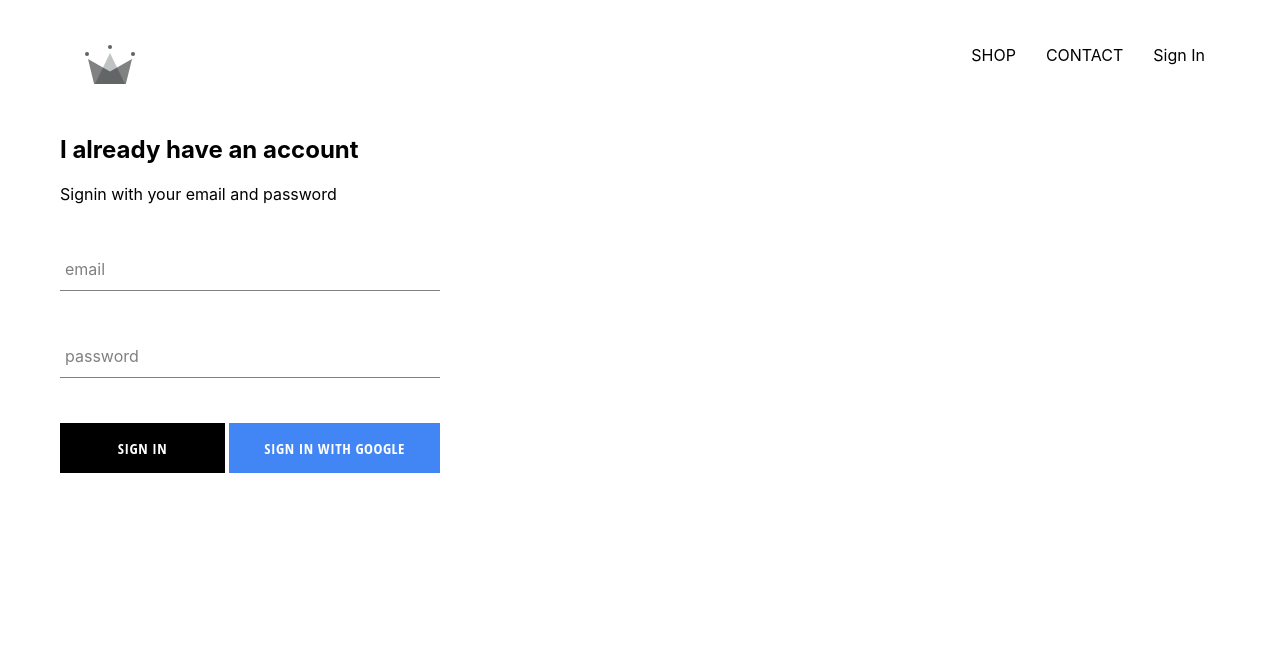
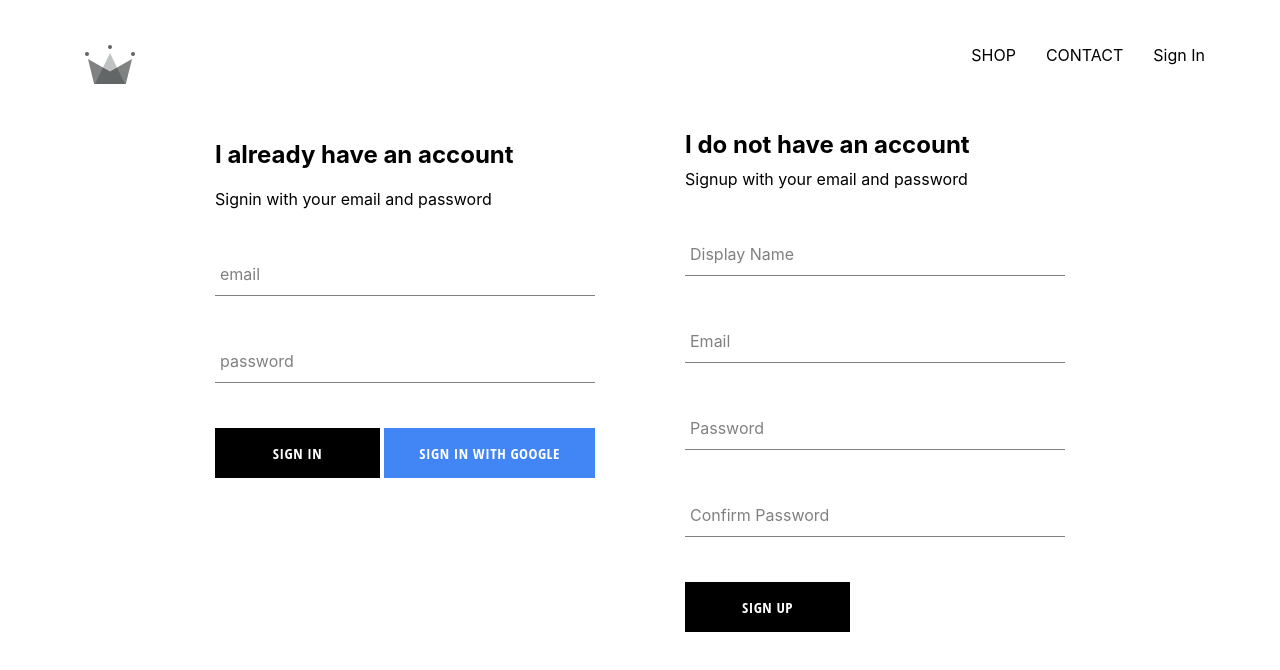
Before and after one commit to jefsamo/e-commerce, a React (Create React App) app: page /signin in a window 1280 px wide. Shown: the top 670 px of the page. Built offline with nearby package versions, Linux system fonts and the light colour scheme; no server answers.

Commit message:
Added signup component

```diff
--- a/src/App.js
+++ b/src/App.js
@@ -6,7 +6,7 @@ import ShopPage from "./pages/shop/shop";
 import SigninAndSignupPage from "../src/pages/signin-and-signup/signin-and-signup";
 import Header from "../src/components/header/header";
 
-import { auth } from "./firebase/firebase.utils";
+import { auth, createUserProfileDocument } from "./firebase/firebase.utils";
 
 class App extends Component {
   state = {
@@ -16,8 +16,23 @@ class App extends Component {
   unsubscribeFromAuth = null;
 
   componentDidMount() {
-    auth.onAuthStateChanged((user) => {
-      this.setState({ currentUser: user });
+    this.unsubscribeFromAuth = auth.onAuthStateChanged(async (userAuth) => {
+      if (userAuth) {
+        const userRef = await createUserProfileDocument(userAuth);
+        userRef.onSnapshot((snapShot) => {
+          this.setState(
+            {
+              id: snapShot.id,
+              ...snapShot.data(),
+            },
+            () => {
+              console.log(this.state);
+            }
+          );
+        });
+      } else {
+        this.setState({ currentUser: userAuth });
+      }
       // console.log(user);
     });
   }
--- /dev/null
+++ b/src/components/signup/signup.jsx
@@ -0,0 +1,92 @@
+import React, { Component } from "react";
+import FormInput from "../../components/form-input/form-input";
+
+import CustomButton from "../custom-button/custom-button";
+
+import { auth, createUserProfileDocument } from "../../firebase/firebase.utils";
+import "./signup.scss";
+
+class SignUp extends Component {
+  state = {
+    displayName: "",
+    email: "",
+    password: "",
+    passwordConfirm: "",
+  };
+
+  handleSubmit = async (event) => {
+    event.preventDefault();
+    const { displayName, email, password, passwordConfirm } = this.state;
+
+    if (password !== passwordConfirm) {
+      alert("Password don't match");
+      return;
+    }
+    try {
+      const { user } = await auth.createUserWithEmailAndPassword(
+        email,
+        password
+      );
+      await createUserProfileDocument(user, { displayName });
+      this.setState({
+        displayName: "",
+        email: "",
+        password: "",
+        passwordConfirm: "",
+      });
+    } catch (error) {
+      console.error("error");
+    }
+  };
+
+  handleChange = (e) => {
+    const { name, value } = e.target;
+    this.setState({ [name]: value });
+  };
+  render() {
+    const { displayName, email, password, passwordConfirm } = this.state;
+    return (
+      <div className="sign-up">
+        <h2 className="title">I do not have an account</h2>
+        <span>Signup with your email and password</span>
+        <form onSubmit={this.handleSubmit} className="sign-up-form">
+          <FormInput
+            type="text"
+            name="displayName"
+            value={displayName}
+            onChange={this.handleChange}
+            label="Display Name"
+            required
+          ></FormInput>
+          <FormInput
+            type="email"
+            name="email"
+            value={email}
+            onChange={this.handleChange}
+            label="Email"
+            required
+          ></FormInput>
+          <FormInput
+            type="password"
+            name="password"
+            value={password}
+            onChange={this.handleChange}
+            label="Password"
+            required
+          ></FormInput>
+          <FormInput
+            type="password"
+            name="passwordConfirm"
+            value={passwordConfirm}
+            onChange={this.handleChange}
+            label="Confirm Password"
+            required
+          ></FormInput>
+          <CustomButton type="submit">Sign Up</CustomButton>
+        </form>
+      </div>
+    );
+  }
+}
+
+export default SignUp;
--- /dev/null
+++ b/src/components/signup/signup.scss
@@ -0,0 +1,9 @@
+.sign-up {
+  display: flex;
+  flex-direction: column;
+  width: 380px;
+
+  .title {
+    margin: 10px 0;
+  }
+}
--- a/src/firebase/firebase.utils.js
+++ b/src/firebase/firebase.utils.js
@@ -13,6 +13,30 @@ const config = {
   measurementId: "G-JTMLL3P49F",
 };
 
+export const createUserProfileDocument = async (userAuth, additionalData) => {
+  if (!userAuth) return;
+  const userRef = firestore.doc(`users/${userAuth.uid}`);
+  const snapShot = await userRef.get();
+
+  if (!snapShot.exists) {
+    const { displayName, email } = userAuth;
+    const createdAt = new Date();
+
+    try {
+      await userRef.set({
+        displayName,
+        email,
+        createdAt,
+        ...additionalData,
+      });
+    } catch (error) {
+      console.log("error creating doc", error.message);
+    }
+  }
+
+  return userRef;
+};
+
 firebase.initializeApp(config);
 
 export const auth = firebase.auth();
--- a/src/pages/signin-and-signup/signin-and-signup.jsx
+++ b/src/pages/signin-and-signup/signin-and-signup.jsx
@@ -1,10 +1,12 @@
 import React from "react";
 import Signin from "../../components/sign-in/signin";
+import SignUp from "../../components/signup/signup";
 import "./signin-and-signup.scss";
 
 const SigninAndSignupPage = () => (
   <div className="sign-in-and-sign-up">
     <Signin />
+    <SignUp />
   </div>
 );
 
--- a/src/pages/signin-and-signup/signin-and-signup.scss
+++ b/src/pages/signin-and-signup/signin-and-signup.scss
@@ -0,0 +1,6 @@
+.sign-in-and-sign-up {
+  display: flex;
+  width: 850px;
+  justify-content: space-between;
+  margin: 30px auto;
+}
```
